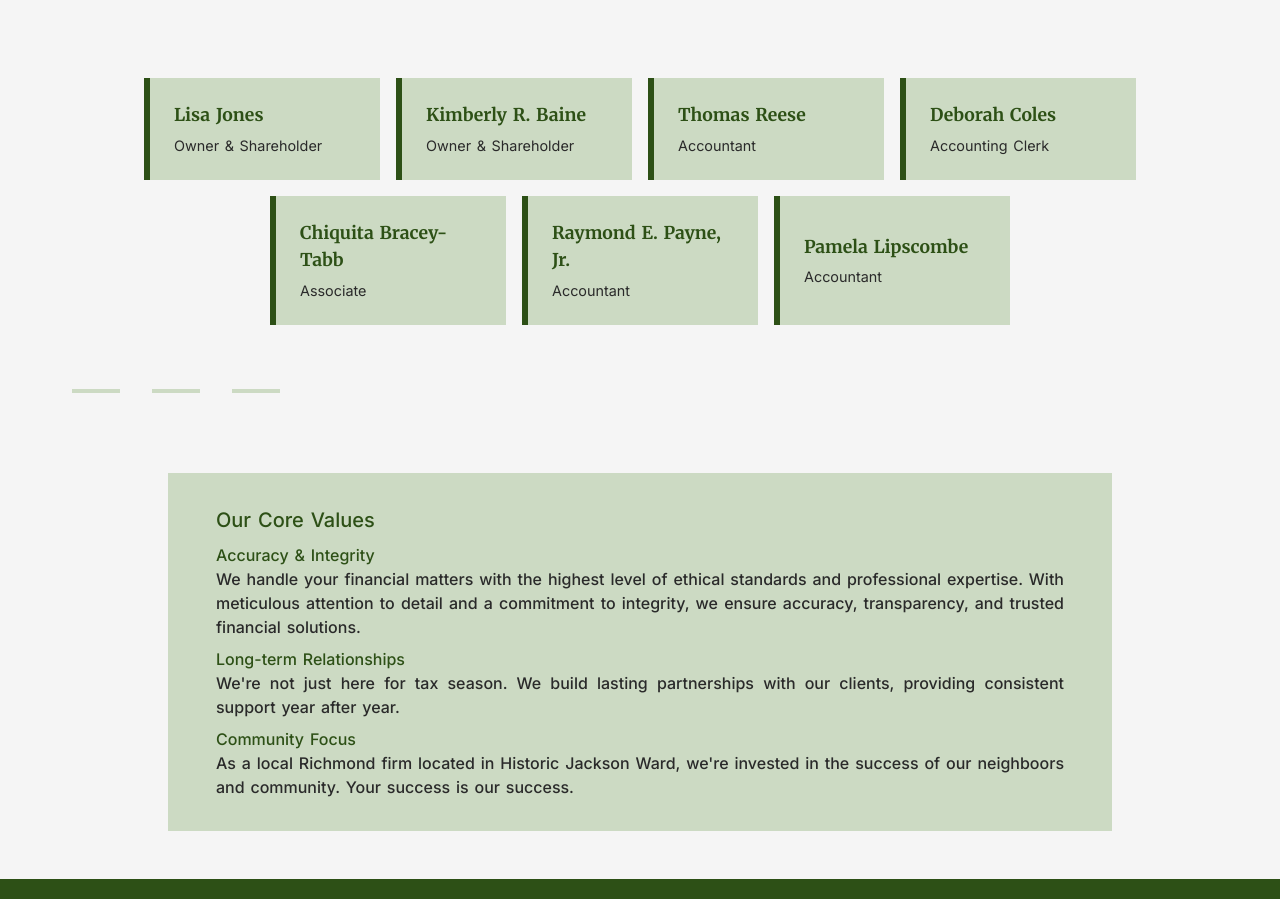
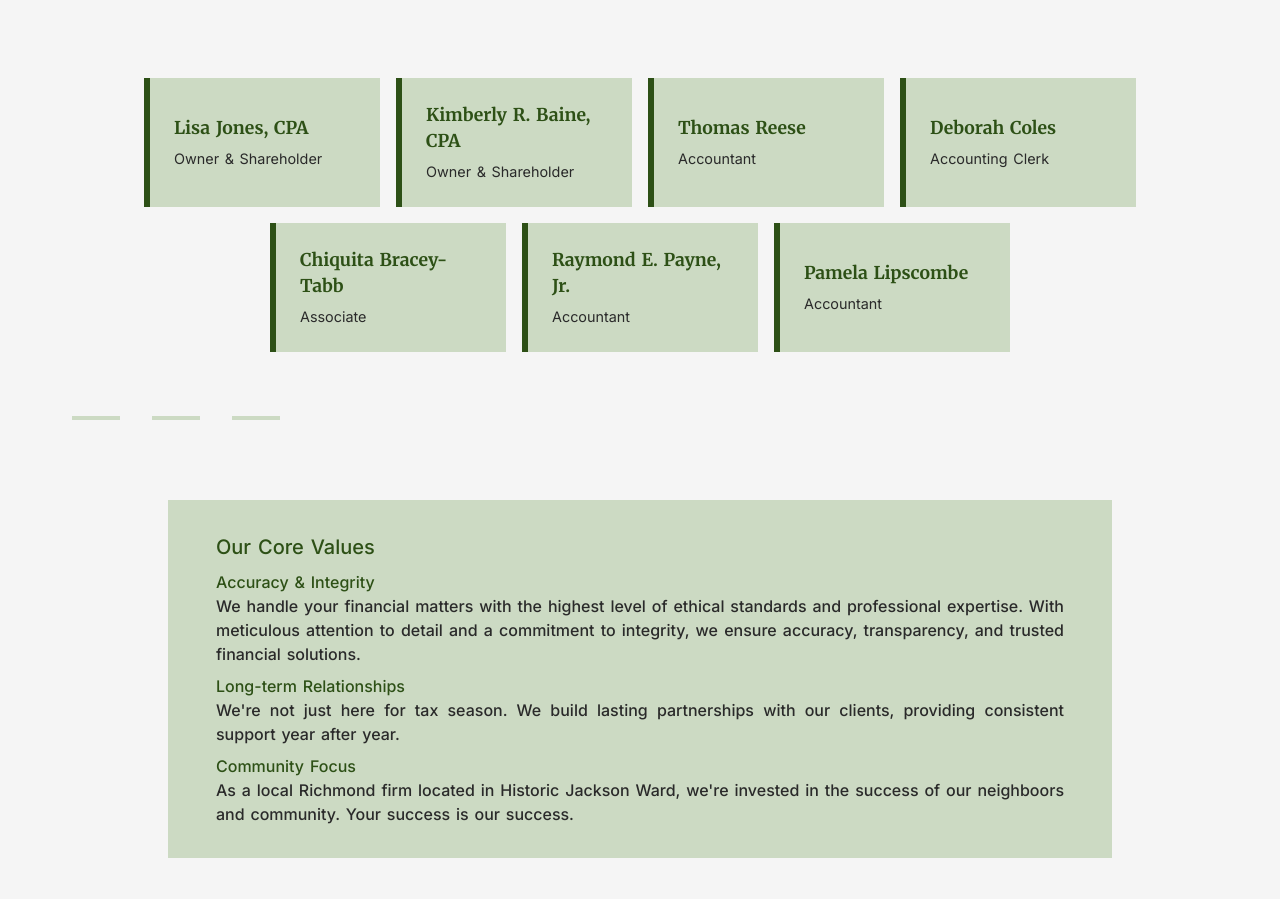
Before and after one commit to BeeDev-HiveCollective/agra-client, a React (Vite) app: page /about in a window 1280 px wide. Shown: the part 1486-2385 px from the top of the page. Built offline with nearby package versions, Linux system fonts and the light colour scheme.

Commit message:
saving to update names on about

```diff
--- a/src/components/AboutComponents/OurTeam/OurTeam.jsx
+++ b/src/components/AboutComponents/OurTeam/OurTeam.jsx
@@ -5,8 +5,8 @@ import "./OurTeam.css";
 function OurTeam() {
 
     const teamMembers = [
-        { name: 'Lisa Jones', title: 'Owner & Shareholder' },
-        { name: 'Kimberly R. Baine', title: 'Owner & Shareholder' },
+        { name: 'Lisa Jones, CPA', title: 'Owner & Shareholder' },
+        { name: 'Kimberly R. Baine, CPA', title: 'Owner & Shareholder' },
         { name: 'Thomas Reese', title: 'Accountant' },
         { name: 'Deborah Coles', title: 'Accounting Clerk' },
         { name: 'Chiquita Bracey-Tabb', title: 'Associate' },
```
